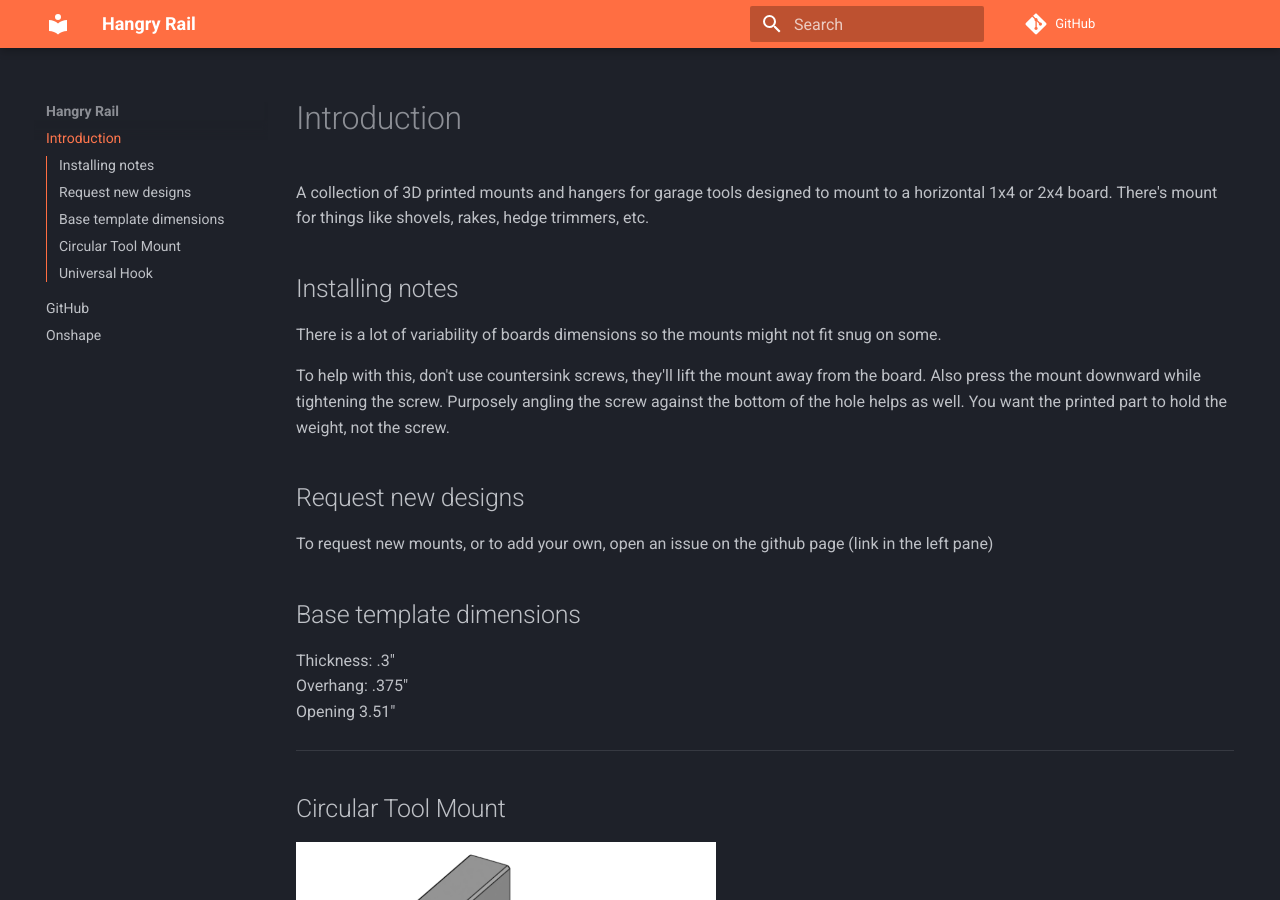
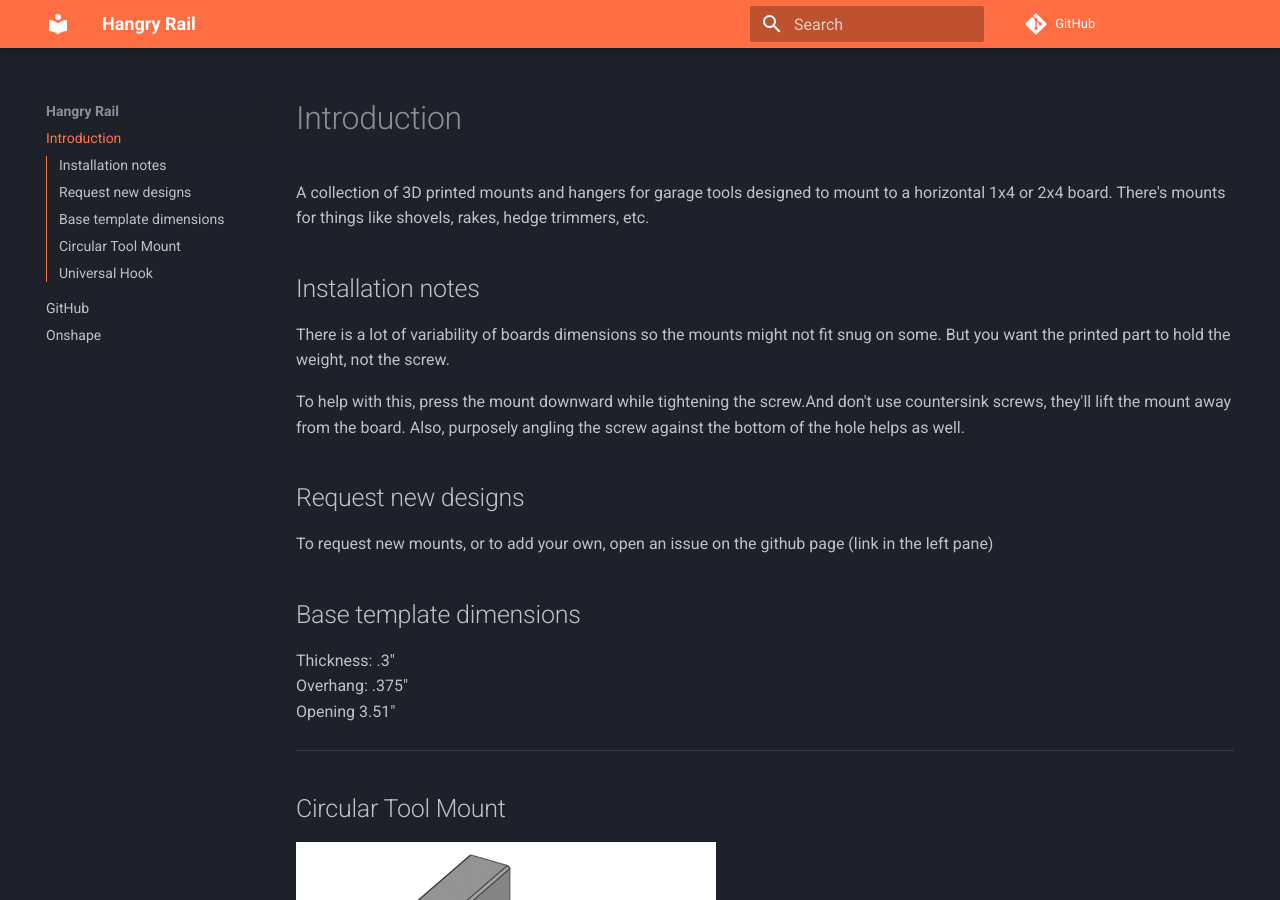
Before and after one commit to sudo-robot-destroy/hangry_rail, an MkDocs documentation site: the page built from src/index.md, in a window 1280 px wide and 900 px high. Built offline with MkDocs 1.6.1 and Material for MkDocs 9.7.7, drawn with Linux system fonts in a browser that asks for light colours; comment, search, counter and statistics services are not loaded.

```diff
--- a/src/index.md
+++ b/src/index.md
@@ -1,9 +1,9 @@
-A collection of 3D printed mounts and hangers for garage tools designed to mount to a horizontal 1x4 or 2x4 board. There's mount for things like shovels, rakes, hedge trimmers, etc.
+A collection of 3D printed mounts and hangers for garage tools designed to mount to a horizontal 1x4 or 2x4 board. There's mounts for things like shovels, rakes, hedge trimmers, etc.
 
-## Installing notes
-There is a lot of variability of boards dimensions so the mounts might not fit snug on some.
+## Installation notes
+There is a lot of variability of boards dimensions so the mounts might not fit snug on some. But you want the printed part to hold the weight, not the screw.
 
-To help with this, don't use countersink screws, they'll lift the mount away from the board. Also press the mount downward while tightening the screw. Purposely angling the screw against the bottom of the hole helps as well. You want the printed part to hold the weight, not the screw.
+To help with this, press the mount downward while tightening the screw.And don't use countersink screws, they'll lift the mount away from the board. Also, purposely angling the screw against the bottom of the hole helps as well.
 
 ## Request new designs
 To request new mounts, or to add your own, open an issue on the github page (link in the left pane)
```
Also changed, not shown: docs/index.html (+7 -7 lines), docs/search/search_index.json (+1 -1 lines).
